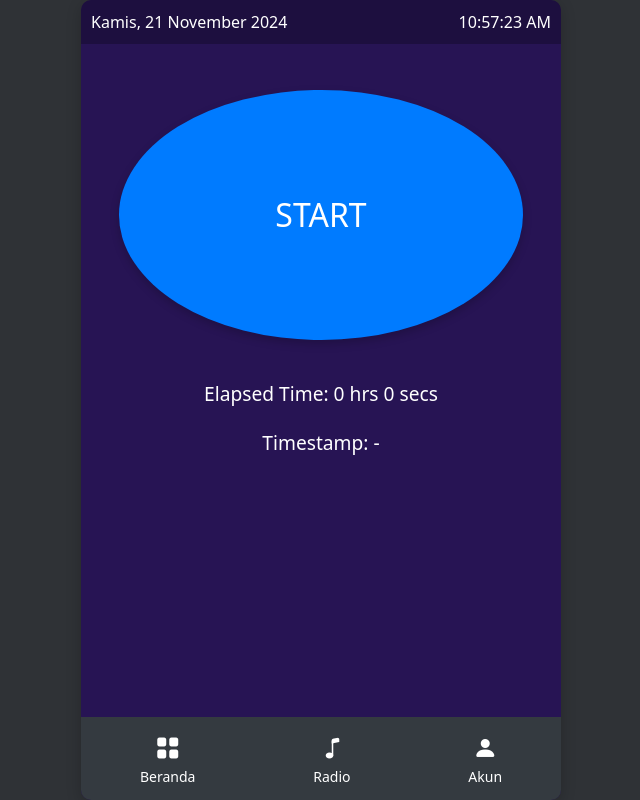
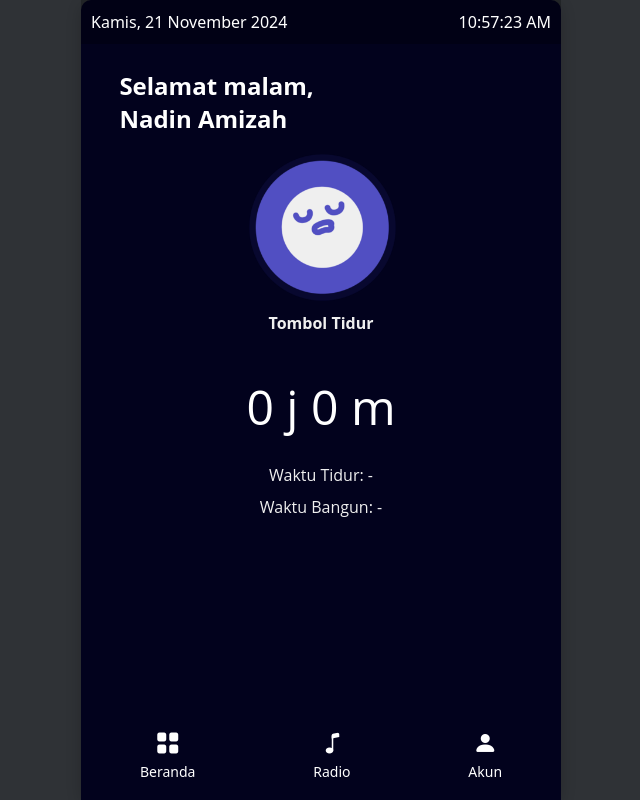
Before and after one commit to TURU-template/TURU-FE, a plain HTML site: page beranda.html in a window 1280 px wide. Shown: the whole page, without its empty margins (319-959 px from the left). Drawn offline with nearby package versions, Linux system fonts and the light colour scheme.

Commit message:
Perubahan dashboard agar lebih mirip figma
merubah beranda.html serta membuat beranda.css agar lebih personal, mengorganisir icon dalam folder

```diff
--- a/beranda.html
+++ b/beranda.html
@@ -8,7 +8,7 @@
     <title>🤤- Beranda</title>
     <link rel="stylesheet" href="https://cdn.jsdelivr.net/npm/bootstrap@5.3.2/dist/css/bootstrap.min.css">      <!-- Library CSS Bootstrap -->
     <link rel="stylesheet" href="https://cdn.jsdelivr.net/npm/bootstrap-icons/font/bootstrap-icons.css">        <!-- Icon Asset -->
-    <link rel="stylesheet" href="css/style.css">        <!-- Style Utama -->
+    <link rel="stylesheet" href="css/beranda.css">        <!-- Style Utama -->
 </head>
 <body>
 
@@ -22,12 +22,25 @@
 
         <!-- CONTENT PAGE -->
         <div class="content">
+            <!-- Username greeting -->
+            <p>
+                <span class="greeting">Selamat malam,</span>
+                <span class="username">Nadin Amizah</span>
+            </p>
             <!-- Stopwatch Button -->
-            <button id="stopwatchBtn" class="stopwatch-button">START</button>
+            <div class="stopwatch-container">
+                <img id="stopwatchBtn" src="icon\Turu.ico" alt="Start Stopwatch" class="stopwatch-button">
+                <p class="button-text">Tombol Tidur</p>
+            </div>
 
             <!-- Result Display -->
-            <div class="result" id="resultDisplay">Elapsed Time: 0 hrs 0 secs</div>
-            <div class="result" id="timestampDisplay">Timestamp: -</div>
+            <div class="result" id="resultDisplay">0 j 0 m</div>
+            <div class="timestamp" id="timestampDisplay">
+                <p>
+                    <span>Waktu Tidur: - </span>
+                    <span>Waktu Bangun: - </span>
+                </p>
+            </div>
         </div>
 
         <!-- Sticky Bottom Navbar -->
--- /dev/null
+++ b/css/beranda.css
@@ -0,0 +1,161 @@
+:root {
+    --backdrop-color: #2f3236;
+    --canvas-color: #02021D;
+    --button-color: #007bff;
+    --navbar-color: #02021D;
+    --text-color: #fff;
+    --header-bg-opacity: rgba(0, 0, 0, 0.25);
+}
+
+body {
+    display: flex;
+    justify-content: center; /* Untuk memastikan elemen ada di tengah layar */
+    background-color: var(--backdrop-color);
+    margin: 0;
+    padding: 0;
+    color: var(--text-color);
+    overflow-y: auto; /* Mengaktifkan scroll vertikal */
+}
+
+.canvas-mobile {
+    position: relative; /* Ubah dari fixed ke relative */
+    max-width: 480px;
+    width: 100%;
+    min-height: 100vh; /* Minimal tinggi layar */
+    background-color: var(--canvas-color);
+    border-radius: 10px;
+    box-shadow: 0 4px 15px rgba(0, 0, 0, 0.2);
+    overflow-y: auto; /* Scroll untuk konten panjang */
+    overflow-x: hidden; /* Hilangkan scroll horizontal */
+}
+
+.header {
+    position: fixed;
+    top: 0;
+    width: 100%;
+    max-width: 480px;
+    display: flex;
+    justify-content: space-between;
+    padding: 10px;
+    background-color: var(--header-bg-opacity);
+    color: var(--text-color);
+    font-size: 1rem;
+    z-index: 10;
+}
+.greeting, .username {
+    display: block;
+    font-family: 'Open Sans', sans-serif;
+    font-size: 24px;
+    font-weight: 700;
+    line-height: 32.68px;
+    text-align: left;
+    text-underline-position: from-font;
+    text-decoration-skip-ink: none;
+    font-variation-settings: 'wdth' 100;
+}
+.content {
+    padding: 8%;
+    padding-top: 70px; /* Ruang untuk header tetap */
+    padding-bottom: 70px; /* Ruang untuk navbar tetap */
+}
+
+.stopwatch-container {
+    text-align: center; /* Menyelaraskan gambar dan teks di tengah */
+    display: flex;
+    flex-direction: column; /* Menyusun gambar dan teks secara vertikal */
+    justify-content: center; /* Memastikan gambar dan teks berada di tengah vertikal */
+    align-items: center; /* Memastikan gambar dan teks berada di tengah horizontal */
+    gap: 10px; /* Memberikan jarak antar elemen gambar dan teks */
+}
+
+.stopwatch-button {
+    cursor: pointer; /* Menunjukkan bahwa gambar dapat diklik */
+    width: 150px;     /* Atur lebar gambar sesuai ukuran yang diinginkan */
+    height: 150px;    /* Atur tinggi gambar sesuai ukuran yang diinginkan */
+    display: block;   /* Pastikan gambar tampil seperti blok */
+    margin: 0;        /* Hapus margin agar elemen sejajar dengan benar */
+    transition: transform 0.2s ease-in-out; /* Efek transisi saat hover */
+}
+
+.stopwatch-button:hover {
+    transform: scale(1.1); /* Membesarkan gambar sedikit saat hover */
+}
+
+.button-text {
+    font-size: 16px;   /* Ukuran font teks */
+    color: #EFEFEF;    /* Warna teks */
+    font-weight: 600;   /* Menebalkan teks */
+}
+
+.result {
+    text-align: center;
+    font-size: 48px;
+    margin-top: 20px;
+    font-family: 'Open Sans', sans-serif;
+
+}
+.timestamp {
+    text-align: center;
+    font-size: 16px;
+    margin-top: 20px;
+    font-family: 'Open Sans', sans-serif;
+
+}
+.timestamp p {
+    font-size: 16px;
+    color: #EFEFEF;
+    margin: 0;
+}
+
+.timestamp span {
+    display: block;  /* Membuat setiap span tampil di baris terpisah */
+    margin-bottom: 8px;  /* Memberikan jarak antara "Waktu Tidur" dan "Waktu Bangun" */
+}
+
+.navbar {
+    position: fixed;
+    bottom: 0;
+    left: 50%;
+    transform: translateX(-50%);
+    max-width: 480px;
+    width: 100%;
+    background-color: var(--navbar-color);
+    padding: 10px 0;
+    z-index: 10;
+}
+
+.navbar-nav {
+    width: 100%;
+    display: flex;
+    justify-content: space-around;
+}
+
+.nav-link {
+    text-align: center;
+    color: var(--text-color);
+    font-size: 14px;
+}
+
+.nav-icon {
+    font-size: 24px;
+    display: block;
+}
+
+/* Scrollbar styling (optional) */
+.canvas-mobile::-webkit-scrollbar {
+    width: 8px;
+}
+
+.canvas-mobile::-webkit-scrollbar-track {
+    background: var(--canvas-color);
+    border-radius: 10px;
+}
+
+.canvas-mobile::-webkit-scrollbar-thumb {
+    background: var(--button-color);
+    border-radius: 10px;
+}
+
+.canvas-mobile::-webkit-scrollbar-thumb:hover {
+    background: #0056b3;
+}
--- a/css/style.css
+++ b/css/style.css
@@ -1,11 +1,10 @@
 /* style.css */
 :root {
     --backdrop-color: #2f3236;
-    --canvas-color: #271454;
+    --canvas-color: #02021D;
     --button-color: #007bff;
-    --navbar-color: #343a40;
+    --navbar-color: #02021D;
     --text-color: #fff;
-    --text-color-1: #000;
     --header-bg-opacity: rgba(0, 0, 0, 0.25);
 }
 
@@ -80,7 +79,8 @@ body {
     max-width: 480px;
     width: 100%;
     background-color: var(--navbar-color);
-    padding: 5px 0;
+    padding: 10px 0;
+
 }
 
 .navbar-nav {
@@ -99,3 +99,22 @@ body {
     font-size: 24px;
     display: block;
 }
+
+/* Scrollbar styling (optional) */
+.canvas-mobile::-webkit-scrollbar {
+    width: 8px;
+}
+
+.canvas-mobile::-webkit-scrollbar-track {
+    background: var(--canvas-color);
+    border-radius: 10px;
+}
+
+.canvas-mobile::-webkit-scrollbar-thumb {
+    background: var(--button-color);
+    border-radius: 10px;
+}
+
+.canvas-mobile::-webkit-scrollbar-thumb:hover {
+    background: #0056b3;
+}
--- a/js/scriptBeranda.js
+++ b/js/scriptBeranda.js
@@ -11,7 +11,7 @@ stopwatchBtn.addEventListener('click', () => {
     if (!isRunning) {
         // START timestamp
         startTime = new Date();
-        timestampDisplay.textContent = `Start: ${startTime.toLocaleTimeString()}`;
+        timestampDisplay.innerHTML = `<span>Waktu Tidur: ${startTime.toLocaleTimeString()}</span>`; // Menggunakan innerHTML agar dapat menambahkan tag <span>
         stopwatchBtn.textContent = "STOP";
     } else {
         // STOP timestamp
@@ -19,8 +19,10 @@ stopwatchBtn.addEventListener('click', () => {
         const elapsedTime = (endTime - startTime) / 1000; // Convert to seconds
         const hours = Math.floor(elapsedTime / 3600);
         const seconds = Math.floor(elapsedTime % 3600);
-        resultDisplay.textContent = `Elapsed Time: ${hours} hrs ${seconds} secs`;
-        timestampDisplay.textContent += ` | Stop: ${endTime.toLocaleTimeString()}`;
+        resultDisplay.textContent = `${hours} j ${seconds} m`;
+
+        // Menambahkan "Waktu Bangun" di bawah "Waktu Tidur"
+        timestampDisplay.innerHTML += `<span>Waktu Bangun: ${endTime.toLocaleTimeString()}</span>`;
         stopwatchBtn.textContent = "START";
     }
     isRunning = !isRunning;
```
Also changed, not shown: icon/Turu.ico (renamed from Turu.ico).
